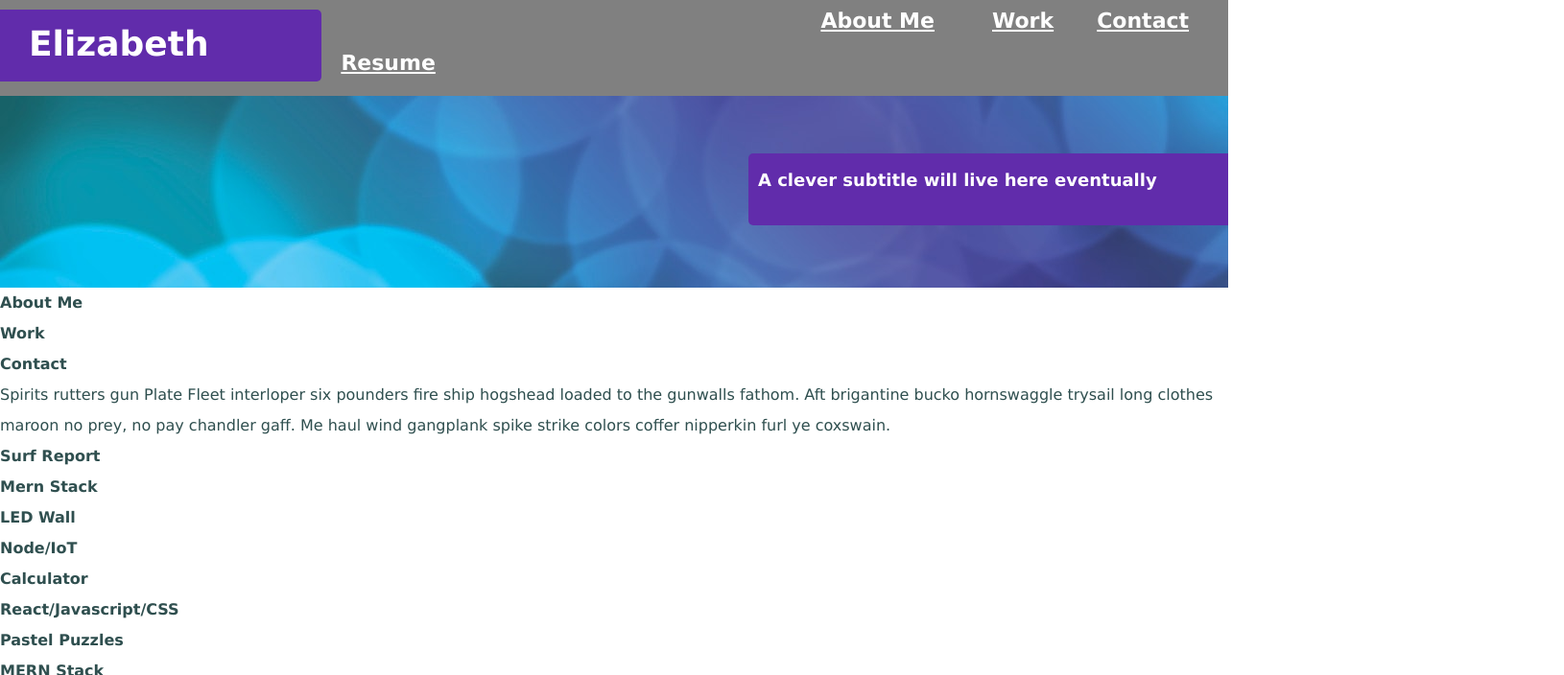
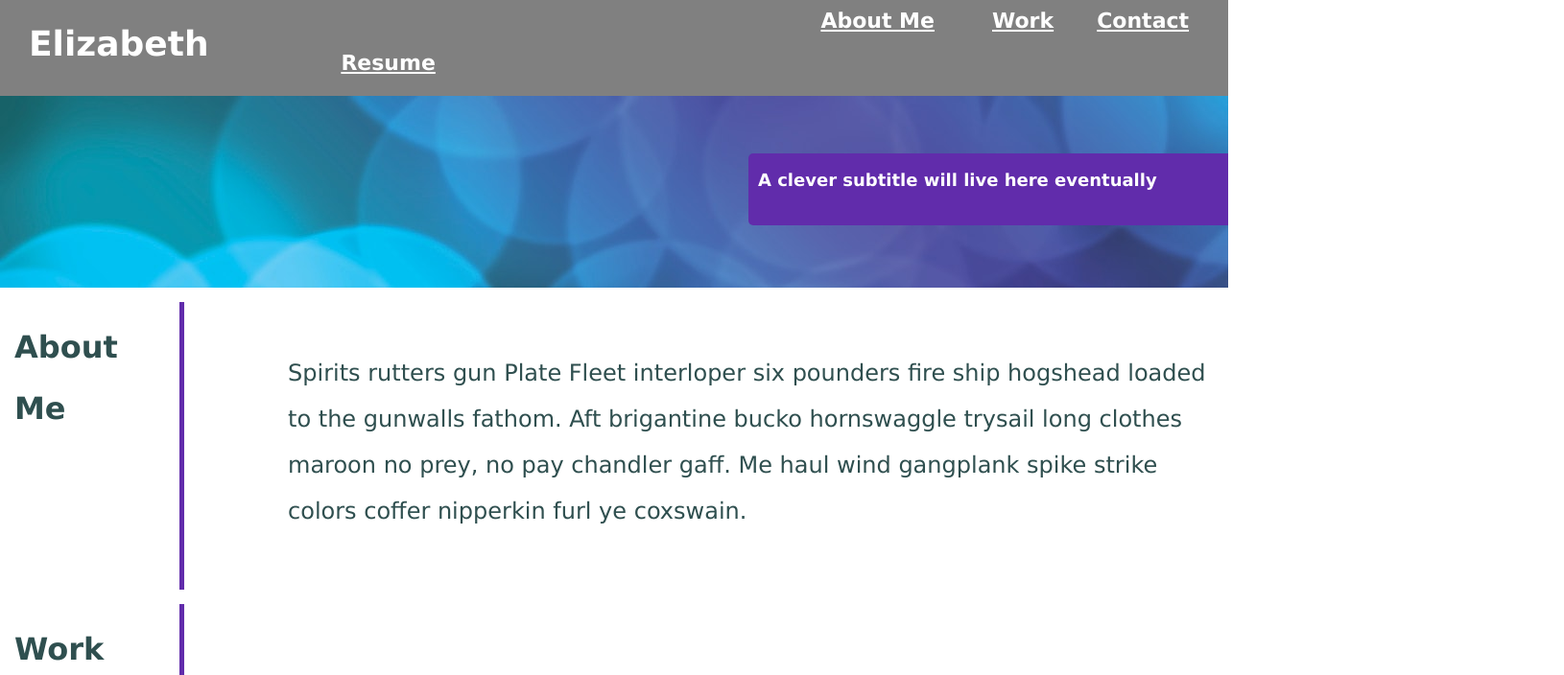
Before and after one commit to BitsTuck/challenge-2-UTA, a plain HTML site: page index.html in a window 1280 px wide. Shown: the top 704 px of the page at 96% size, 1630 px wide, since content can reach past the window. Drawn offline with Linux system fonts and the light colour scheme.

Commit message:
first draft body layout and style

```diff
--- a/assets/css/style.css
+++ b/assets/css/style.css
@@ -1,3 +1,7 @@
+:root {
+    --purple: #612cab;
+}
+
 body {
     display:flex;
     flex-direction:column;
@@ -17,7 +21,7 @@ header {
 header h1 {
     height: 75px;
     width: 375px;
-    background-color: #612cab;
+    background-color: var (--purple);
     color: white;
     font-size: 36px;
     font-weight: bold;
@@ -55,7 +59,7 @@ header a {
     height: 75px;
     width: 500px;
     justify-content: flex-end;
-    background-color: #612cab;
+    background-color: var(--purple);
     color: white;
     font-size: 18px;
     font-weight: bold;
@@ -64,3 +68,134 @@ header a {
     padding: 10px 10px;
     margin: 60px 0;
 }
+
+.nav-aside {
+    display:flex;
+    flex-direction: column;
+    position: relative;
+    left: 0;
+    width: 15%;
+}
+
+.small {
+    height: 300px;
+    font-size: 32px;
+    font-weight: bold;
+    padding: 15px;
+    border-right: 5px solid var(--purple);
+    margin-top: 15px;
+}
+
+.big {
+    height: 750px;
+    font-size: 32px;
+    font-weight: bold;
+    padding: 15px;
+    border-right: 5px solid var(--purple);
+    margin-top: 15px;
+}
+
+.container {
+    display: flex;
+    flex-direction: column;
+    flex-wrap: nowrap;
+    justify-content:flex-end;
+    position: relative;
+    top: -1350px;
+    left: 300px;
+    width: 100%;
+}
+
+.about-me {
+    font-size: 24px;
+    line-height: 2;
+    padding: 0 300px 0 0;
+    margin-top: 20px;
+
+}
+
+.card-big {
+    background-image: url(../images/pexels-pixabay-220072.jpg);
+    position: relative;
+    top:150px;
+    height: 400px;
+    border: 10px solid deeppink;
+
+}
+
+.card-big h2 {
+    position: absolute;
+    left: 0px;
+    height: 75px;
+    width: 300px;
+    justify-content: flex-end;
+    background-color: deeppink;
+    color: white;
+    font-size: 36px;
+    font-weight: bold;
+    justify-content: end;
+    border-radius: 0 5px 5px 0;
+    padding: 0px 10px 3px 40px;
+    margin: 250px 0;
+}
+
+.card-big h3 {
+    position: absolute;
+    bottom: 20px;
+    left: 40px;
+    font-size: 20px;
+    font-weight: bold;
+    color: white;
+}
+
+.card-top-left {
+    display: flex;
+    flex-direction: row;
+    position: relative;
+    top: 200px;
+    background-image: url(../images/pexels-pixabay-220072.jpg);
+    height: 150px;
+    width: 300px;
+    border: 10px solid deeppink;
+}
+
+.card-top-left h2 {
+    position: absolute;
+    left: 0px;
+    bottom: -200px;
+    height: 30px;
+    width: 150px;
+    justify-content: flex-end;
+    background-color: deeppink;
+    color: white;
+    font-size: 14px;
+    font-weight: bold;
+    justify-content: end;
+    border-radius: 0 5px 5px 0;
+    padding: 0px 10px 3px 40px;
+    margin: 250px 0;
+}
+
+.card-top-left h3 {
+    position: absolute;
+    left: 0px;
+    bottom: -230px;
+    height: 30px;
+    width: 100px;
+    justify-content: flex-end;
+    color: white;
+    font-size: 14px;
+    font-weight: bold;
+    justify-content: end;
+    padding: 0px 10px 3px 40px;
+    margin: 250px 0;
+
+}
+
+
+
+
+footer {
+    text-align: center;
+    margin: -350px;
+}
--- a/index.html
+++ b/index.html
@@ -24,23 +24,23 @@
             <h2>A clever subtitle will live here eventually</h2>
         </section>
 
-
-        <section class="container-nav">
+        <section class="nav-aside">
             <div class=small><h1>About Me</h1></div>
             <div class=big><h1>Work</h1></div>
-            <div class=small><h1>Contact</h1></div>
+            <div class=small><h1>Contact Me</h1></div>
         </section>
 
-        <section class="About-Me">
+        <section class="container">
+            <section class="about-me">
                 <p>Spirits rutters gun Plate Fleet interloper six pounders fire ship hogshead loaded to the gunwalls fathom. Aft brigantine bucko hornswaggle trysail long clothes maroon no prey, no pay chandler gaff. Me haul wind gangplank spike strike colors coffer nipperkin furl ye coxswain.</p>
             </section>
 
-        <section class="card-big">
+            <section class="card-big card-big-label">
                 <h2>Surf Report</h2>
                 <h3>Mern Stack</h3>
             </section>
 
-        <section class="card-small">
+            <section class="card-top-left">
                 <h2>LED Wall</h2>
                 <h3>Node/IoT</h3>
             </section>
@@ -59,11 +59,13 @@
             <h2>Run Buddy</h2>
             <h3>HTML/CSS</h3>
         </section>
+        </section>
 
         <section class="Contact">
             <a href="email address">bits.tucker@gmail.com</a>
             <a href="github">Git Hub</a>
             <a href="linkdin">LinkdIn</a>
+        </section>
         </section>
 
         <footer>
```
Also changed, not shown: assets/images/pexels-pixabay-220072.jpg (added), 1 other file. Lines whose indentation alone changed are shown as unchanged.
